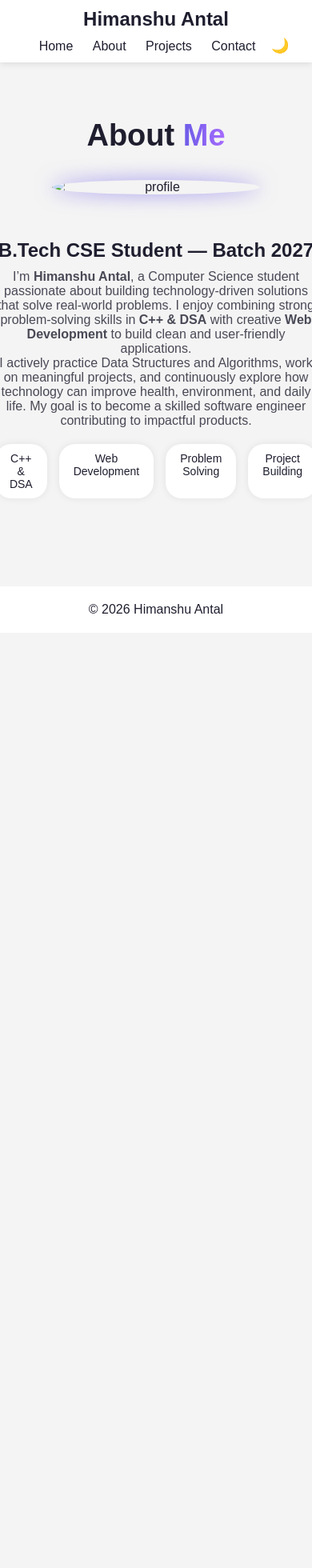
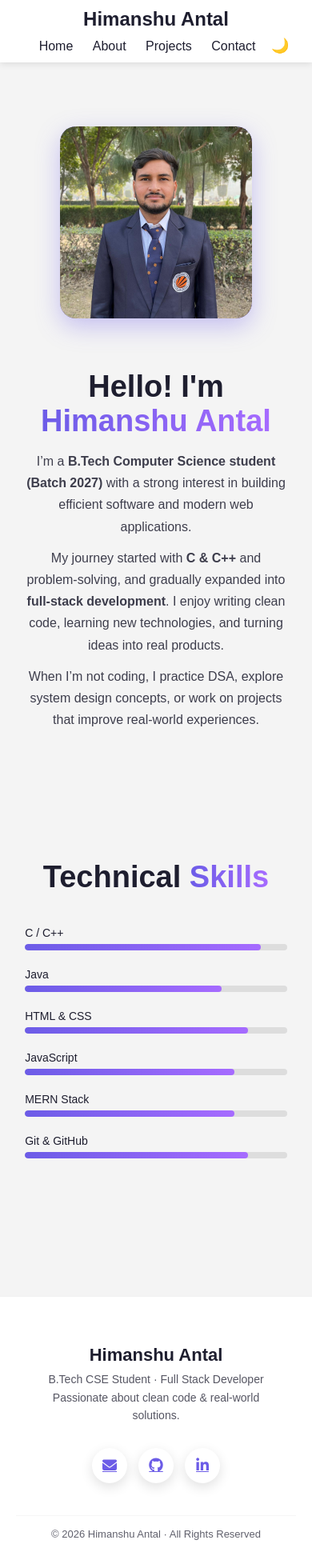
Before and after one commit to himanshuantal5640/personal-portfolio, a plain HTML site: page about.html in a window 390 px wide. Shown: the whole page at 80% size. Before the commit the page ends 844 px from the top, so only its background shows below. Drawn offline with Linux system fonts and the light colour scheme.

Commit message:
adding footer

```diff
--- a/about.html
+++ b/about.html
@@ -1,9 +1,12 @@
 <!DOCTYPE html>
 <html lang="en">
 <head>
-  <title>About | Himanshu</title>
+  <title>About | Himanshu Antal</title>
   <link rel="stylesheet" href="css/common.css">
   <link rel="stylesheet" href="css/about.css">
+  <link rel="stylesheet" href="https://cdnjs.cloudflare.com/ajax/libs/font-awesome/6.5.1/css/all.min.css">
+  <link rel="stylesheet" href="css/footer.css">
+
 </head>
 <body>
 
@@ -18,38 +21,69 @@
   </div>
 </nav>
 
-<section class="about-section">
-  <h1 class="section-title">About <span>Me</span></h1>
+<!-- ABOUT INTRO -->
+<section class="about-hero">
+  <div class="about-img">
+    <img src="images/profile.jpeg" alt="profile">
+  </div>
 
-  <div class="about-container">
-    <img src="images/profile.jpg" alt="profile">
-
-    <div class="about-text">
-      <h2>B.Tech CSE Student — Batch 2027</h2>
-      <p>
-        I’m <strong>Himanshu Antal</strong>, a Computer Science student passionate about
-        building technology-driven solutions that solve real-world problems.
-        I enjoy combining strong problem-solving skills in <strong>C++ & DSA</strong>
-        with creative <strong>Web Development</strong> to build clean and user-friendly applications.
-      </p>
-
-      <p>
-        I actively practice Data Structures and Algorithms, work on meaningful projects,
-        and continuously explore how technology can improve health, environment, and daily life.
-        My goal is to become a skilled software engineer contributing to impactful products.
-      </p>
-
-      <div class="about-cards">
-        <div class="mini-card">C++ & DSA</div>
-        <div class="mini-card">Web Development</div>
-        <div class="mini-card">Problem Solving</div>
-        <div class="mini-card">Project Building</div>
-      </div>
-    </div>
+  <div class="about-content">
+    <h1>Hello! I'm <span>Himanshu Antal</span></h1>
+    <p>
+      I’m a <strong>B.Tech Computer Science student (Batch 2027)</strong> with a strong
+      interest in building efficient software and modern web applications.
+    </p>
+    <p>
+      My journey started with <strong>C & C++</strong> and problem-solving, and gradually
+      expanded into <strong>full-stack development</strong>. I enjoy writing clean code,
+      learning new technologies, and turning ideas into real products.
+    </p>
+    <p>
+      When I’m not coding, I practice DSA, explore system design concepts,
+      or work on projects that improve real-world experiences.
+    </p>
   </div>
 </section>
+<!-- SKILLS -->
+<section class="skills">
+  <h1 class="section-title">Technical <span>Skills</span></h1>
 
-<footer>© 2026 Himanshu Antal</footer>
+  <div class="skill-bar">
+    <span>C / C++</span>
+    <div><p style="width:90%"></p></div>
+  </div>
+
+  <div class="skill-bar">
+    <span>Java</span>
+    <div><p style="width:75%"></p></div>
+  </div>
+
+  <div class="skill-bar">
+    <span>HTML & CSS</span>
+    <div><p style="width:85%"></p></div>
+  </div>
+
+  <div class="skill-bar">
+    <span>JavaScript</span>
+    <div><p style="width:80%"></p></div>
+  </div>
+
+  <div class="skill-bar">
+    <span>MERN Stack</span>
+    <div><p style="width:80%"></p></div>
+  </div>
+
+  <div class="skill-bar">
+    <span>Git & GitHub</span>
+    <div><p style="width:85%"></p></div>
+  </div>
+
+</section>
+
+<div id="footer"></div>
+
 <script src="js/theme.js"></script>
+<script src="js/footer.js"></script>
+
 </body>
 </html>
--- a/css/about.css
+++ b/css/about.css
@@ -1,51 +1,167 @@
-.about-section {
+/* =======================
+   ABOUT HERO SECTION
+======================= */
+.about-hero {
+  padding: 80px 8%;
+  display: grid;
+  grid-template-columns: 260px 1fr;
+  gap: 60px;
+  align-items: center;
+}
+
+.about-img img {
+  width: 240px;
+  height: 240px;
+  border-radius: 20px;
+  object-fit: cover;
+  background: var(--primary);
+  box-shadow: 0 10px 30px rgba(108,92,231,0.35);
+}
+
+.about-content h1 {
+  font-size: 38px;
+  margin-bottom: 15px;
+}
+
+.about-content h1 span {
+  background: linear-gradient(90deg, #6c5ce7, #a66bff);
+  -webkit-background-clip: text;
+  color: transparent;
+}
+
+.about-content p {
+  font-size: 16px;
+  line-height: 1.7;
+  opacity: 0.85;
+  margin-bottom: 12px;
+  max-width: 650px;
+}
+
+/* =======================
+   JOURNEY / TIMELINE
+======================= */
+.journey {
   padding: 70px 8%;
 }
 
-.about-container {
-  display: flex;
-  align-items: center;
-  gap: 50px;
+.timeline {
+  margin-top: 50px;
+  position: relative;
+  padding-left: 40px;
+  max-width: 800px;
 }
 
-.about-container img {
-  width: 260px;
-  border-radius: 50%;
-  box-shadow: 0 0 25px rgba(108,92,231,0.6);
-  animation: float 4s ease-in-out infinite;
+.timeline::before {
+  content: "";
+  position: absolute;
+  left: 8px;
+  top: 0;
+  bottom: 0;
+  width: 3px;
+  background: linear-gradient(var(--primary), transparent);
 }
 
-.about-text h2 {
-  margin-bottom: 10px;
+.timeline-item {
+  position: relative;
+  background: var(--card);
+  padding: 20px 25px;
+  border-radius: 14px;
+  margin-bottom: 30px;
+  box-shadow: 0 8px 20px rgba(0,0,0,0.08);
+  transition: 0.3s;
 }
 
-.about-text p {
-  max-width: 500px;
-  opacity: 0.8;
+.timeline-item:hover {
+  transform: translateY(-6px);
+  box-shadow: 0 12px 30px rgba(108,92,231,0.25);
 }
 
-.about-cards {
-  display: flex;
-  gap: 15px;
-  margin-top: 20px;
+.timeline-item::before {
+  content: "";
+  position: absolute;
+  left: -37px;
+  top: 22px;
+  width: 14px;
+  height: 14px;
+  background: var(--primary);
+  border-radius: 50%;
 }
 
-.mini-card {
-  background: var(--card);
-  padding: 10px 18px;
-  border-radius: 20px;
-  box-shadow: 0 0 10px rgba(0,0,0,0.08);
-  font-size: 14px;
+.timeline-item h3 {
+  margin-bottom: 5px;
+  font-size: 18px;
 }
 
-@keyframes float {
-  0%,100% {transform:translateY(0);}
-  50% {transform:translateY(-12px);}
+.timeline-item span {
+  font-size: 13px;
+  color: var(--primary);
+  font-weight: 500;
 }
 
-@media(max-width:900px) {
-  .about-container {
-    flex-direction: column;
+.timeline-item p {
+  margin-top: 8px;
+  font-size: 14.5px;
+  opacity: 0.85;
+  line-height: 1.6;
+}
+
+/* =======================
+   SKILLS SECTION
+======================= */
+.skills {
+  padding: 70px 8%;
+  max-width: 800px;
+  margin: auto;
+}
+
+.skill-bar {
+  margin-bottom: 22px;
+}
+
+.skill-bar span {
+  display: block;
+  font-size: 14px;
+  font-weight: 500;
+  margin-bottom: 6px;
+}
+
+.skill-bar div {
+  width: 100%;
+  height: 8px;
+  background: #ddd;
+  border-radius: 20px;
+  overflow: hidden;
+}
+
+body.dark .skill-bar div {
+  background: #333;
+}
+
+.skill-bar div p {
+  height: 100%;
+  background: linear-gradient(90deg, #6c5ce7, #a66bff);
+  border-radius: 20px;
+  animation: load 1.6s ease;
+}
+
+@keyframes load {
+  from { width: 0; }
+}
+
+/* =======================
+   RESPONSIVE
+======================= */
+@media (max-width: 900px) {
+  .about-hero {
+    grid-template-columns: 1fr;
     text-align: center;
   }
+
+  .about-img img {
+    margin: auto;
+  }
+
+  .timeline {
+    padding-left: 30px;
+  }
 }
--- /dev/null
+++ b/css/footer.css
@@ -0,0 +1,75 @@
+.site-footer {
+  background: var(--nav);
+  margin-top: 80px;
+  border-top: 1px solid rgba(0,0,0,0.05);
+}
+
+.footer-container {
+  padding: 40px 8%;
+  display: flex;
+  justify-content: space-between;
+  align-items: center;
+  flex-wrap: wrap;
+  gap: 30px;
+}
+
+.footer-left h3 {
+  font-size: 22px;
+  margin-bottom: 6px;
+}
+
+.footer-left p {
+  font-size: 14px;
+  opacity: 0.75;
+  line-height: 1.6;
+  max-width: 420px;
+}
+
+/* ICONS */
+.footer-right {
+  display: flex;
+  gap: 14px;
+}
+
+.footer-right a {
+  width: 44px;
+  height: 44px;
+  border-radius: 50%;
+  background: var(--card);
+  display: flex;
+  align-items: center;
+  justify-content: center;
+  color: var(--primary);
+  font-size: 18px;
+  box-shadow: 0 5px 15px rgba(0,0,0,0.12);
+  transition: 0.3s;
+}
+
+.footer-right a:hover {
+  background: var(--primary);
+  color: white;
+  transform: translateY(-4px);
+}
+
+/* BOTTOM */
+.footer-bottom {
+  text-align: center;
+  padding: 15px;
+  font-size: 13px;
+  opacity: 0.7;
+  border-top: 1px solid rgba(0,0,0,0.05);
+}
+
+/* DARK MODE */
+body.dark .site-footer,
+body.dark .footer-bottom {
+  border-color: rgba(255,255,255,0.08);
+}
+
+/* RESPONSIVE */
+@media (max-width: 768px) {
+  .footer-container {
+    flex-direction: column;
+    text-align: center;
+  }
+}
--- a/css/projects.css
+++ b/css/projects.css
@@ -34,6 +34,7 @@
   mask-composite: exclude;
   opacity: 0;
   transition: 0.4s;
+  pointer-events: none;
 }
 
 .project-card:hover::before {
--- /dev/null
+++ b/footer.html
@@ -0,0 +1,43 @@
+<!DOCTYPE html>
+<html lang="en">
+<head>
+    <meta charset="UTF-8">
+    <meta name="viewport" content="width=device-width, initial-scale=1.0">
+    <title>Document</title>
+</head>
+<body>
+    <footer class="site-footer">
+  <div class="footer-container">
+
+    <div class="footer-left">
+      <h3>Himanshu Antal</h3>
+      <p>
+        B.Tech CSE Student · Full Stack Developer <br>
+        Passionate about clean code & real-world solutions.
+      </p>
+    </div>
+
+    <div class="footer-right">
+      <a href="mailto:himanshuantal26@gmail.com" aria-label="Email">
+        <i class="fa-solid fa-envelope"></i>
+      </a>
+
+      <a href="https://github.com/himanshuantal5640" target="_blank" aria-label="GitHub">
+        <i class="fa-brands fa-github"></i>
+      </a>
+
+      <a href="https://www.linkedin.com/in/himanshu-antal/" target="_blank" aria-label="LinkedIn">
+        <i class="fa-brands fa-linkedin-in"></i>
+      </a>
+    </div>
+
+  </div>
+
+  <div class="footer-bottom">
+    © 2026 Himanshu Antal · All Rights Reserved
+  </div>
+</footer>
+<script src="js/footer.js"></script>
+
+</body>
+</html>
--- /dev/null
+++ b/js/footer.js
@@ -0,0 +1,8 @@
+document.addEventListener("DOMContentLoaded", () => {
+  fetch("footer.html")
+    .then(res => res.text())
+    .then(data => {
+      document.getElementById("footer").innerHTML = data;
+    })
+    .catch(err => console.error("Footer load failed:", err));
+});
```
Also changed, not shown: contact.html (+44 -39 lines), css/contact.css (+55 -47 lines), css/home.css (+27 -0 lines), index.html (+20 -1 lines), projects.html (+6 -1 lines).
